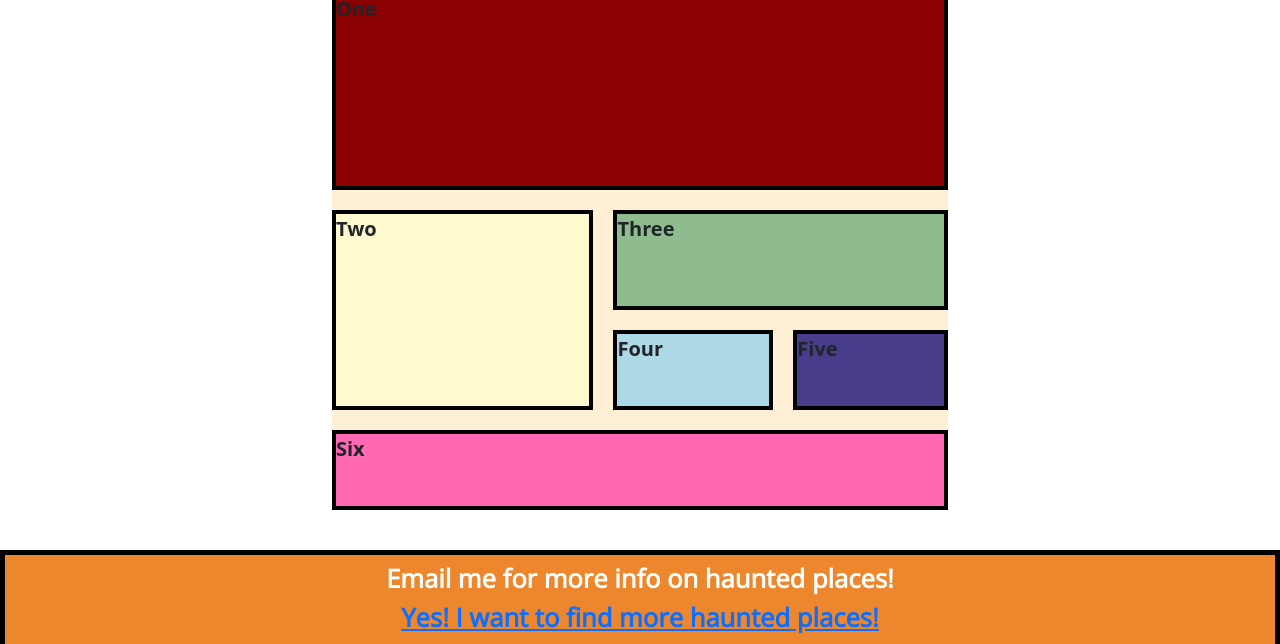
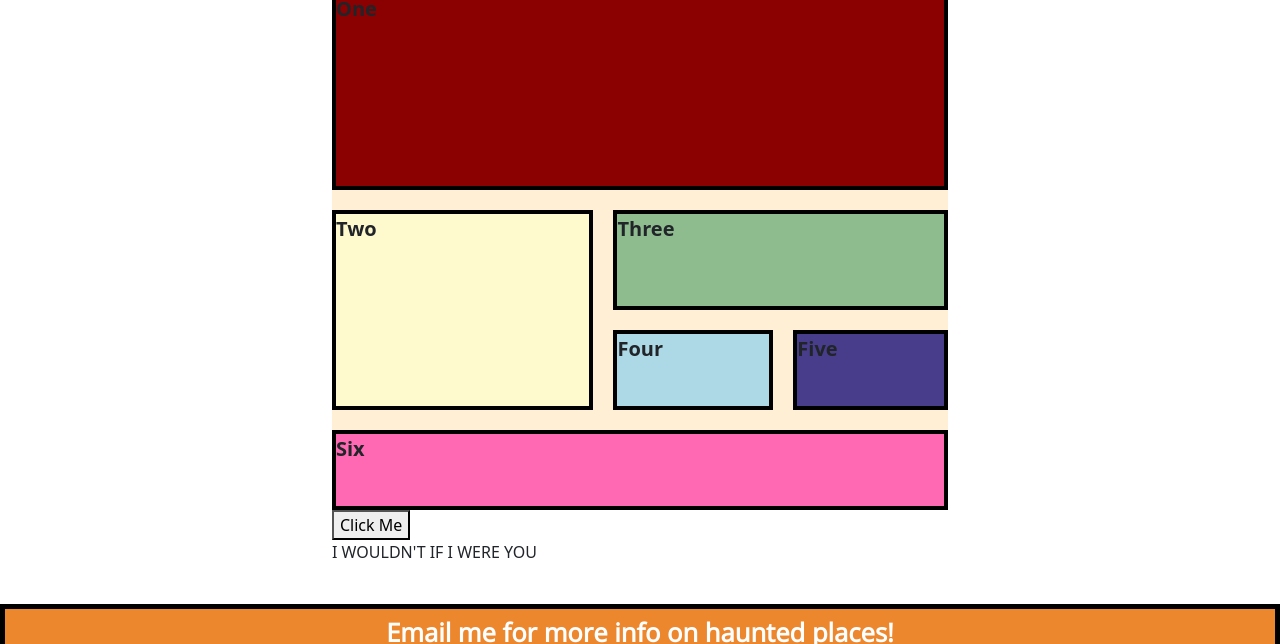
Before and after one commit to JohnMorris5150/JohnMorris5150.github.io, a plain HTML site: page grid.html in a window 1280 px wide. Shown: the part 156-800 px from the top of the page. Drawn offline with nearby package versions, Linux system fonts and the light colour scheme.

Commit message:
Fix HTML structure and add button functionality
Added Javascript

```diff
--- a/grid.html
+++ b/grid.html
@@ -32,8 +32,8 @@
         <a class="nav-link" href="carousel.html">Carousel</a>
       </li>
       <li class="nav-item">
-        <a class="nav-link" href="about.html">About</a>
-      </li>
+                <a class="nav-link" href="about.html">About</a>
+            </li>
       <li class="nav-item active">
         <a class="nav-link" href="real_haunted.html">Real Haunted Houses</a>
       </li>
@@ -56,14 +56,19 @@
     <div class="box6">Six</div>
   </div>
 
+<button onclick="gridFunction()">Click Me</button>
+<div id="gridDIV">I WOULDN'T IF I WERE YOU</div>
+
 </main><!-- /.container -->
 
-  <footer>
+<footer>
 <p>Email me for more info on haunted places!<br>
 <a href="mailto:john.morris@mymail.champlain.edu">Yes! I want to find more haunted places!</a></p>
 <img src="images/ghost.jpg" class="footerimage" alt="GhostImage">
 </footer>
 
+
+<script src="js/script.js"></script>
 <!-- Bootstrap core JavaScript
 ================================================== -->
 <!-- Placed at the end of the document so the pages load faster -->
```
